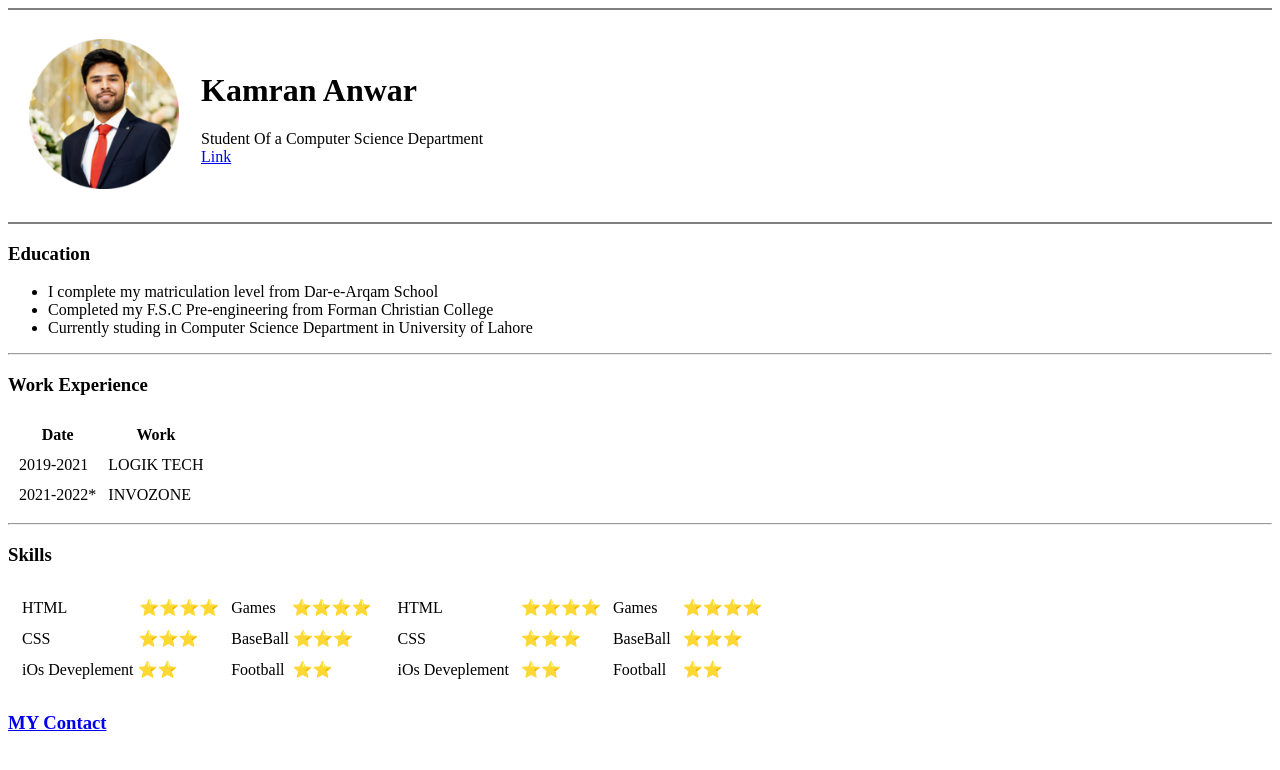
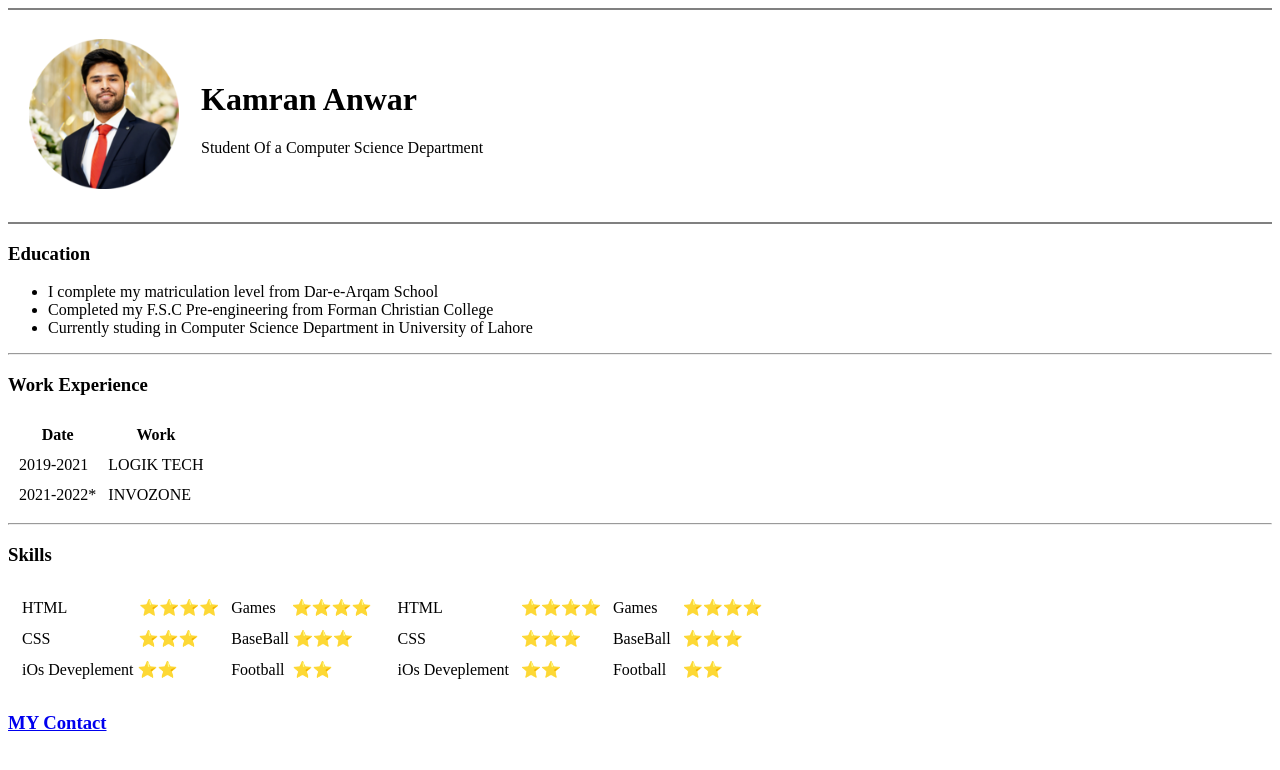
Before and after one commit to Ghost-360/cv, a plain HTML site: page index.html in a window 1280 px wide. Drawn offline with Linux system fonts and the light colour scheme.

Commit message:
Update index.html

```diff
--- a/index.html
+++ b/index.html
@@ -17,7 +17,7 @@
       <td>
         <h1>Kamran Anwar</h1>
         <p> Student Of a Computer Science Department<br>
-          <a href="https://www.w3schools.com/html/html_lists_ordered.asp">Link</a>
+
         </p>
       </td>
     </tr>
```
